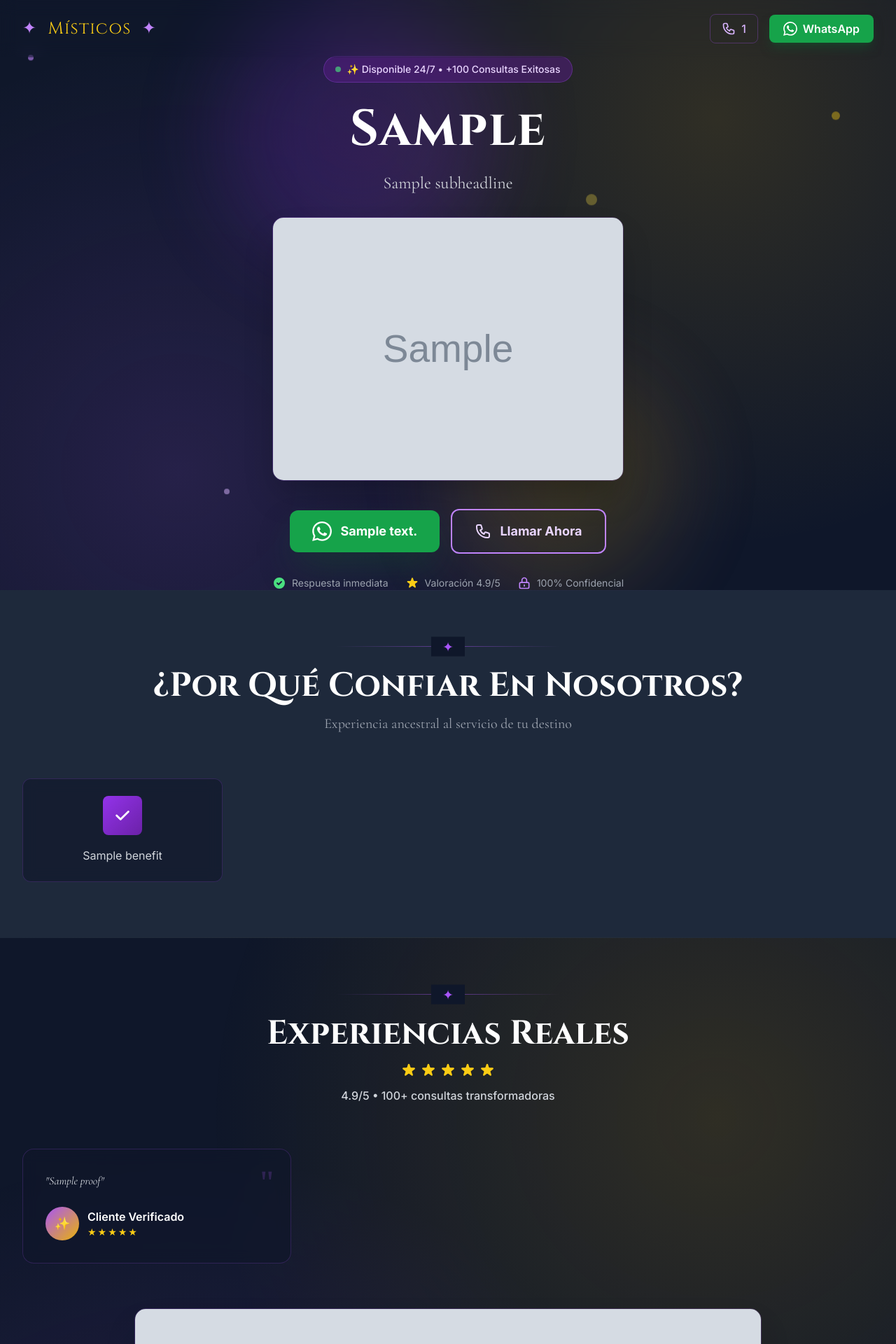
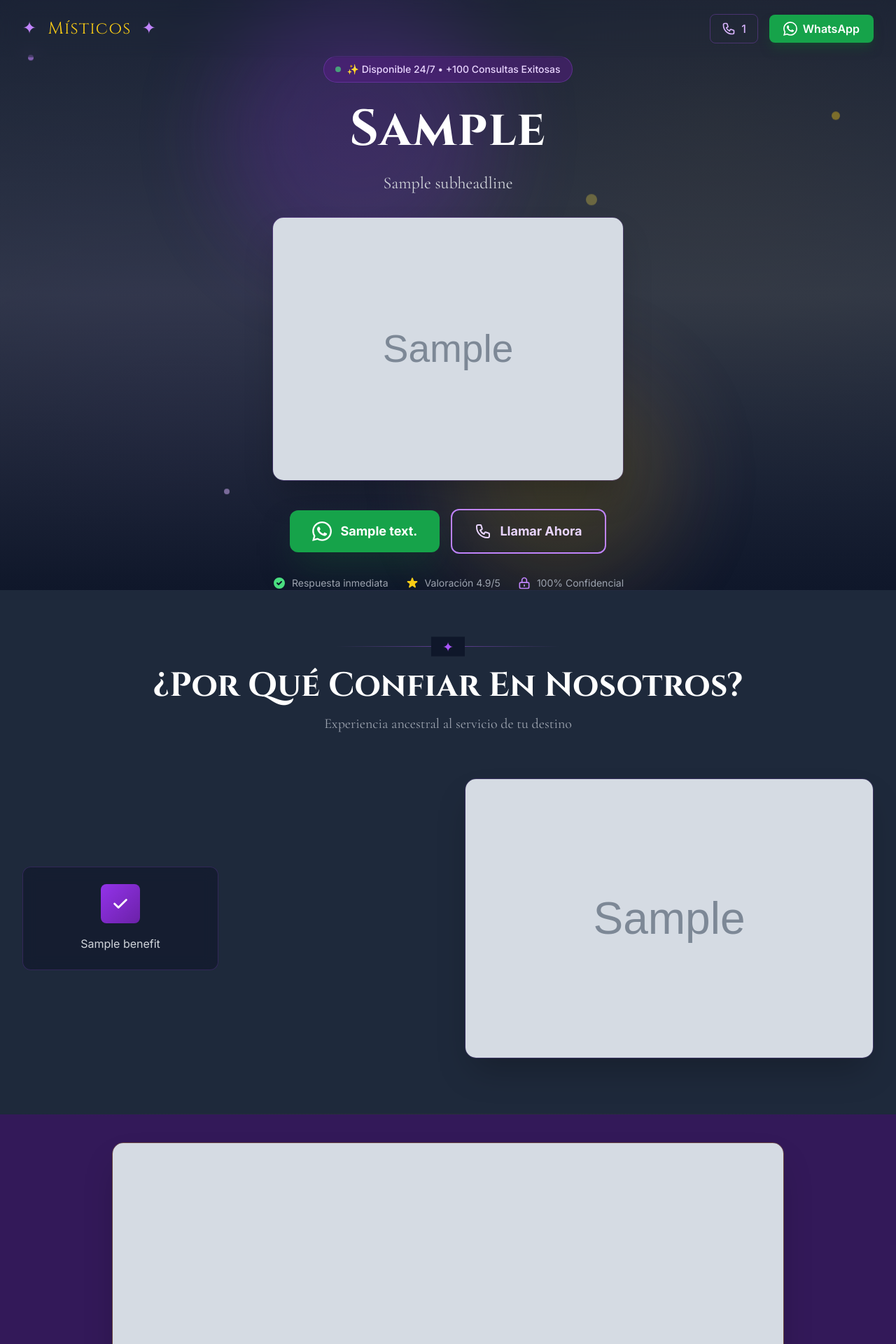
Before and after one commit to saltbalente/google-ads-backend-python, a Flask app: template templates/landing/base_optimized.html in a window 1280 px wide. Shown: the top 1920 px of the page at 70% size. Run offline with Flask 3, Linux system fonts and the light colour scheme; the template is opened without the code that fills it: most values are stand-ins (such as "Sample title", 1, 10 or a date in 2020); grey boxes marked "Sample" are stand-in pictures; some libraries are stand-ins or nearby versions.

Commit message:
feat: Añadir soporte para imágenes avanzadas en template optimizado
- Hero Background (user_image_hero_bg)
- Promo Banner (user_image_promo)
- Benefits Image (user_image_benefits)

```diff
--- a/templates/landing/base_optimized.html
+++ b/templates/landing/base_optimized.html
@@ -229,6 +229,14 @@
 
   <!-- Hero Section -->
   <section class="relative min-h-screen flex items-center justify-center mystic-gradient particle-bg overflow-hidden pt-20">
+    <!-- Background Image (Optional) -->
+    {% if user_image_hero_bg %}
+    <div class="absolute inset-0 z-0">
+      <img src="{{ user_image_hero_bg }}" alt="Background" class="w-full h-full object-cover opacity-30">
+      <div class="absolute inset-0 bg-gradient-to-b from-slate-900/80 via-slate-900/50 to-slate-900"></div>
+    </div>
+    {% endif %}
+
     <!-- Elementos flotantes decorativos -->
     <div class="absolute inset-0 overflow-hidden pointer-events-none">
       <div class="absolute top-20 left-10 w-2 h-2 bg-mystic-400 rounded-full animate-float opacity-60"></div>
@@ -334,6 +342,25 @@
       </div>
 
       <!-- Grid de beneficios -->
+      {% if user_image_benefits %}
+      <div class="grid lg:grid-cols-2 gap-12 items-center">
+        <div class="grid sm:grid-cols-2 gap-6">
+          {% for benefit in benefits %}
+          <div class="group crystal-card p-6 rounded-xl hover:border-mystic-400/40 transition-all duration-500 hover:-translate-y-2">
+            <div class="w-14 h-14 rounded-lg bg-gradient-to-br from-mystic-600 to-mystic-800 flex items-center justify-center mb-4 mx-auto group-hover:scale-110 transition-transform duration-300">
+              <svg class="w-7 h-7 text-white" fill="currentColor" viewBox="0 0 20 20">
+                <path fill-rule="evenodd" d="M16.707 5.293a1 1 0 010 1.414l-8 8a1 1 0 01-1.414 0l-4-4a1 1 0 011.414-1.414L8 12.586l7.293-7.293a1 1 0 011.414 0z" clip-rule="evenodd"/>
+              </svg>
+            </div>
+            <p class="text-gray-300 text-center leading-relaxed">{{ benefit }}</p>
+          </div>
+          {% endfor %}
+        </div>
+        <div class="relative rounded-2xl overflow-hidden shadow-2xl border border-mystic-500/20 h-full min-h-[400px]">
+          <img src="{{ user_image_benefits }}" alt="Beneficios" class="absolute inset-0 w-full h-full object-cover">
+        </div>
+      </div>
+      {% else %}
       <div class="grid sm:grid-cols-2 lg:grid-cols-4 gap-6">
         {% for benefit in benefits %}
         <div class="group crystal-card p-6 rounded-xl hover:border-mystic-400/40 transition-all duration-500 hover:-translate-y-2">
@@ -348,8 +375,26 @@
         </div>
         {% endfor %}
       </div>
+      {% endif %}
     </div>
   </section>
+
+  <!-- Promo Banner (Optional) -->
+  {% if user_image_promo %}
+  <section class="py-10 bg-mystic-900/50">
+    <div class="max-w-5xl mx-auto px-4 sm:px-6 lg:px-8">
+      <div class="rounded-2xl overflow-hidden shadow-2xl border border-gold-500/30 relative group">
+        <img src="{{ user_image_promo }}" alt="Promoción Especial" class="w-full h-auto object-cover transition-transform duration-700 group-hover:scale-105">
+        <div class="absolute inset-0 bg-gradient-to-t from-black/80 via-transparent to-transparent flex items-end p-8">
+          <div class="text-white">
+            <span class="bg-gold-500 text-black text-xs font-bold px-3 py-1 rounded-full mb-2 inline-block">OFERTA LIMITADA</span>
+            <h3 class="text-2xl font-mystical font-bold">Consulta Especial Hoy</h3>
+          </div>
+        </div>
+      </div>
+    </div>
+  </section>
+  {% endif %}
 
   <!-- Testimonios / Social Proof -->
   <section class="py-20 mystic-gradient particle-bg relative overflow-hidden">
```
